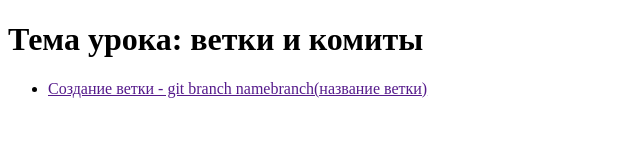
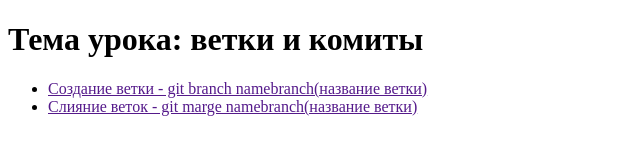
Before and after one commit to naziradenushka/12-30git, a plain HTML site: page index.html in a window 1280 px wide. Shown: the whole page, without its empty margins (0-640 px from the left). Drawn offline with Linux system fonts and the light colour scheme.

Commit message:
merge branch about

```diff
--- a/index.html
+++ b/index.html
@@ -10,6 +10,7 @@
     <h1>Тема урока: ветки и комиты</h1>
     <ul>
         <li><a href="">Создание ветки - git branch namebranch(название ветки)</a></li>
+        <li><a href="">Слияние веток - git marge namebranch(название ветки)</a></li>
     </ul>
 </body>
 </html>
```
